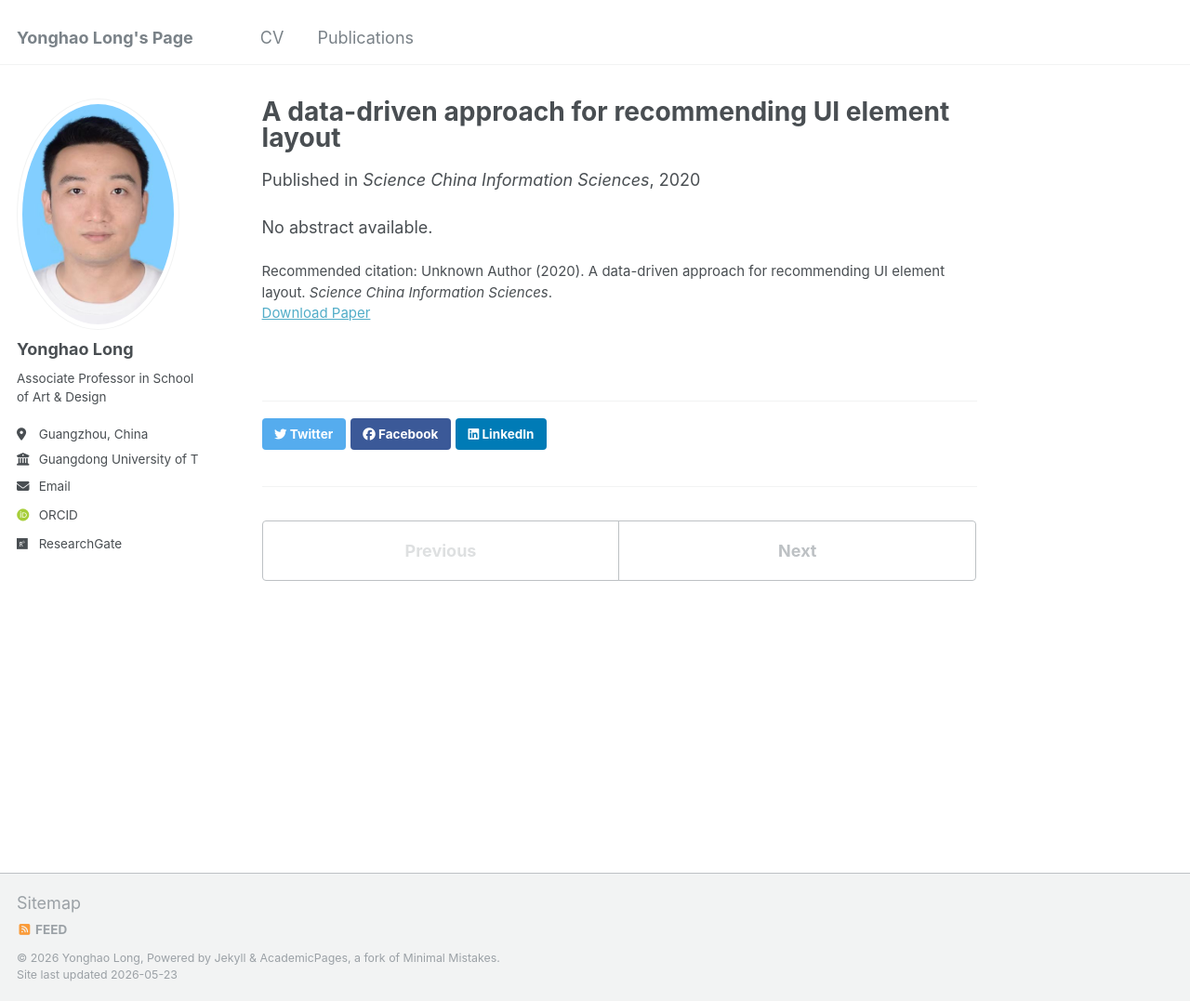
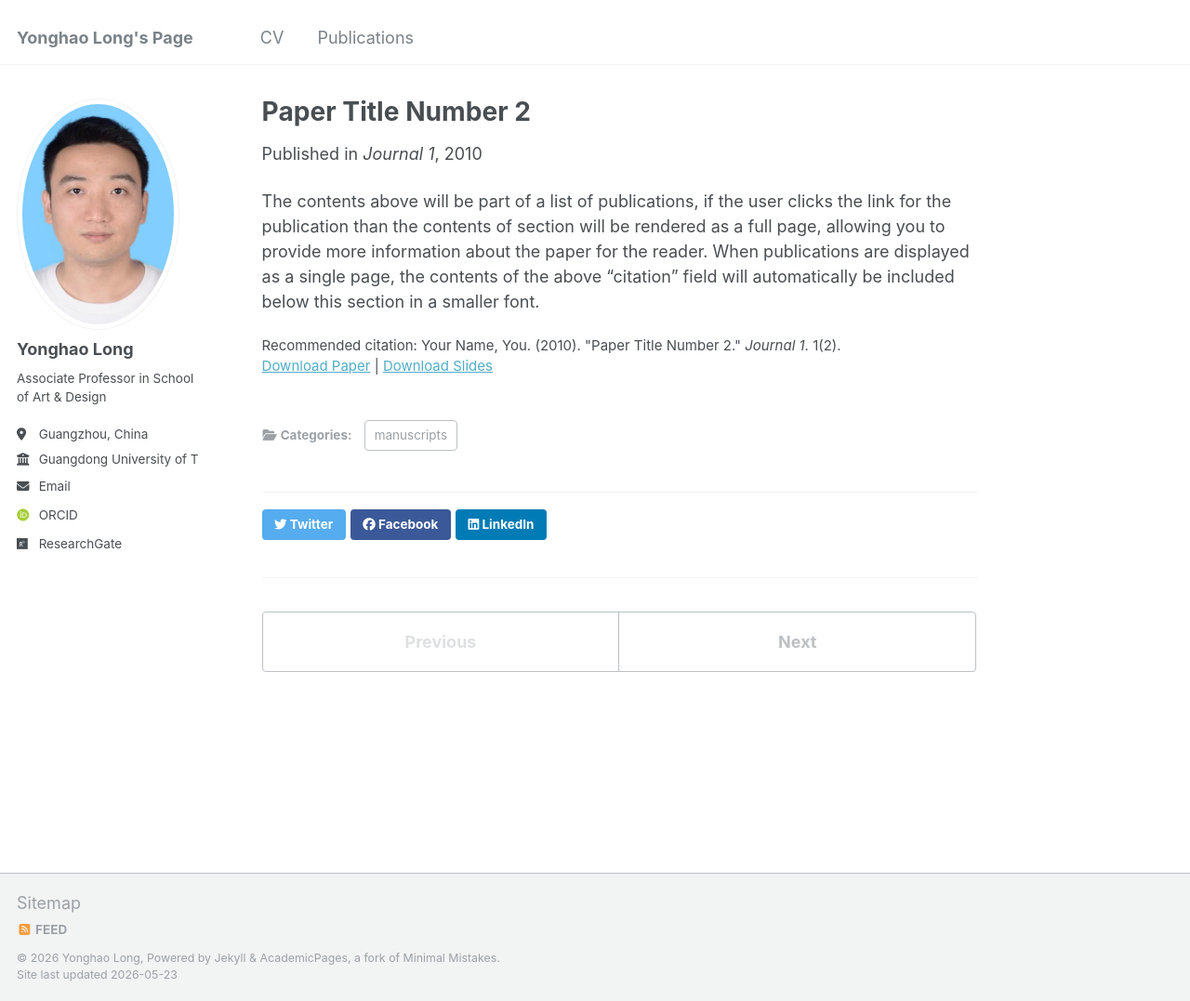
Before and after one commit to qoolyh/qoolyh.github.io, a Jekyll site: the page built from _publications/2020-a-data-driven-approach-for-recommending-ui-element.md, in a window 1280 px wide and 1077 px high. Shown: the whole window at 93% size. Built offline with Jekyll 4.4.1, drawn with Linux system fonts in a browser that asks for light colours; some web fonts are replaced.

Commit message:
Update 2020-a-data-driven-approach-for-recommending-ui-element.md

```diff
--- a/_publications/2020-a-data-driven-approach-for-recommending-ui-element.md
+++ b/_publications/2020-a-data-driven-approach-for-recommending-ui-element.md
@@ -1,11 +1,14 @@
 ---
-title: "A data-driven approach for recommending UI element layout"
+title: "Paper Title Number 2"
 collection: publications
-permalink: /publication/2020-a-data-driven-approach-for-recommending-ui-element
-excerpt: 'No abstract available....'
-date: 2020-01-01
-venue: 'Science China Information Sciences'
-paperurl: '#'
-citation: 'Unknown Author (2020). A data-driven approach for recommending UI element layout. <i>Science China Information Sciences</i>.'
+category: manuscripts
+permalink: /publication/2010-10-01-paper-title-number-2
+excerpt: 'This paper is about the number 2. The number 3 is left for future work.'
+date: 2010-10-01
+venue: 'Journal 1'
+slidesurl: 'https://academicpages.github.io/files/slides2.pdf'
+paperurl: 'https://academicpages.github.io/files/paper2.pdf'
+citation: 'Your Name, You. (2010). &quot;Paper Title Number 2.&quot; <i>Journal 1</i>. 1(2).'
 ---
-No abstract available.
+
+The contents above will be part of a list of publications, if the user clicks the link for the publication than the contents of section will be rendered as a full page, allowing you to provide more information about the paper for the reader. When publications are displayed as a single page, the contents of the above "citation" field will automatically be included below this section in a smaller font.
```
